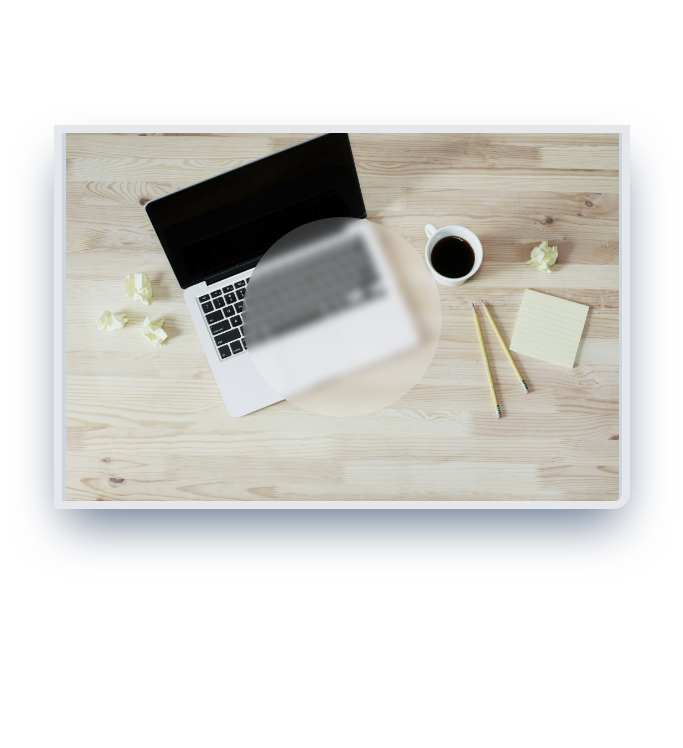
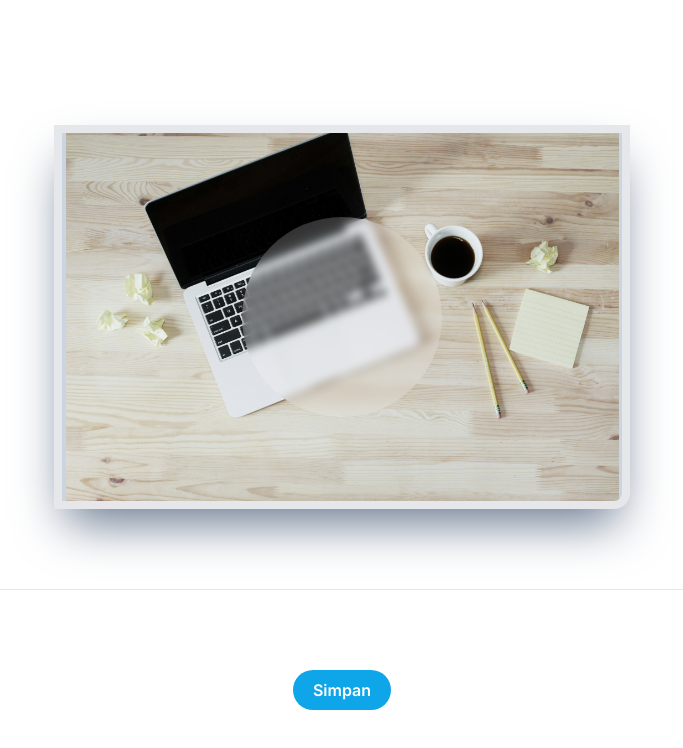
Before and after one commit to fauzan18296/Fundamental-Tailwind-Css, a plain HTML site: page day2/index.html in a window 1280 px wide. Shown: the part 1803-2551 px from the top of the page, without its empty margins (298-981 px from the left). Drawn offline with nearby package versions, Linux system fonts and the light colour scheme.

Commit message:
add: +mempelajari pseudo class seperti hover, focus, active

```diff
--- a/day2/index.html
+++ b/day2/index.html
@@ -59,6 +59,10 @@
   <div class="w-[200px] h-[200px] bg-white/20 backdrop-blur-sm m-auto rounded-full"></div>
 </div>
 
+<hr class="my-20">
+
+<button class="block my-10 bg-sky-500 px-5 py-2 rounded-full text-white font-semibold font-inter mx-auto hover:bg-sky-600 active:bg-sky-700 focus:ring focus:ring-sky-300">Simpan</button>
+
 <div class="mb-96"></div>
 </body>
 </html>
```
